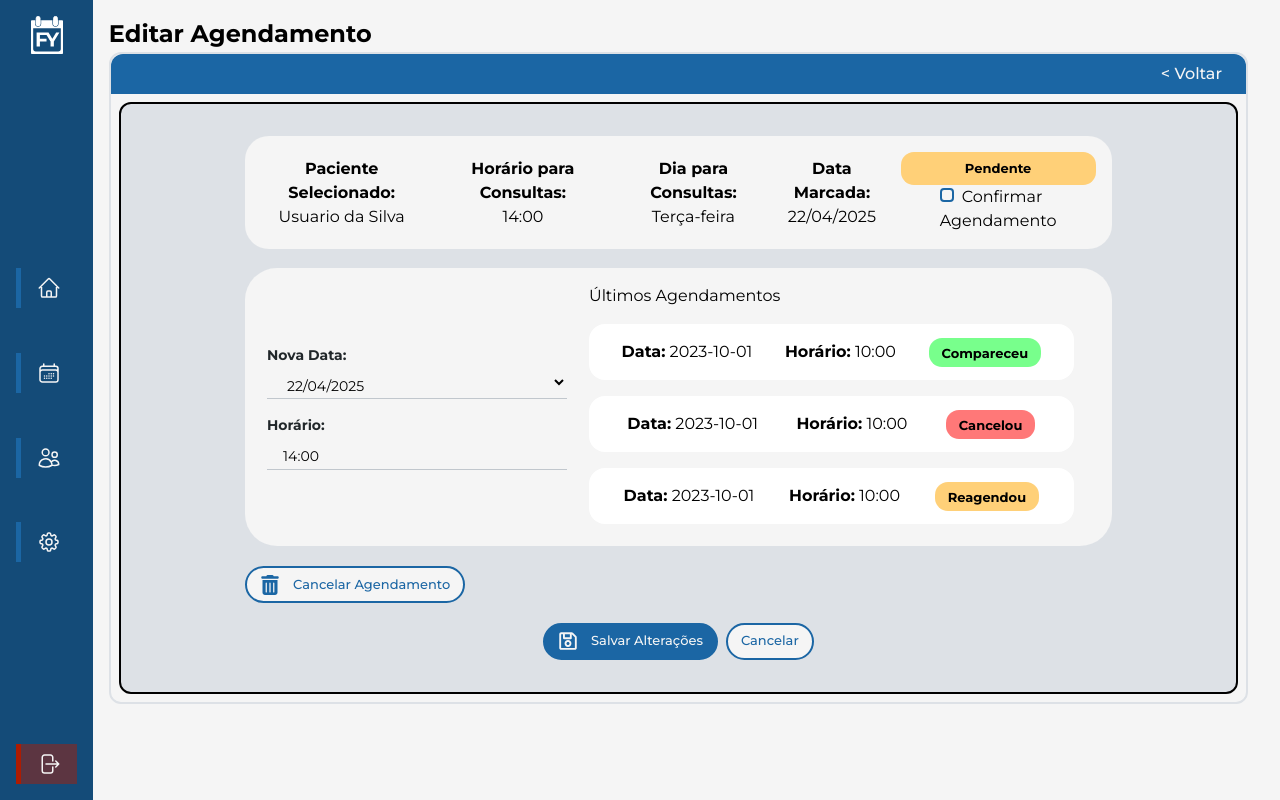
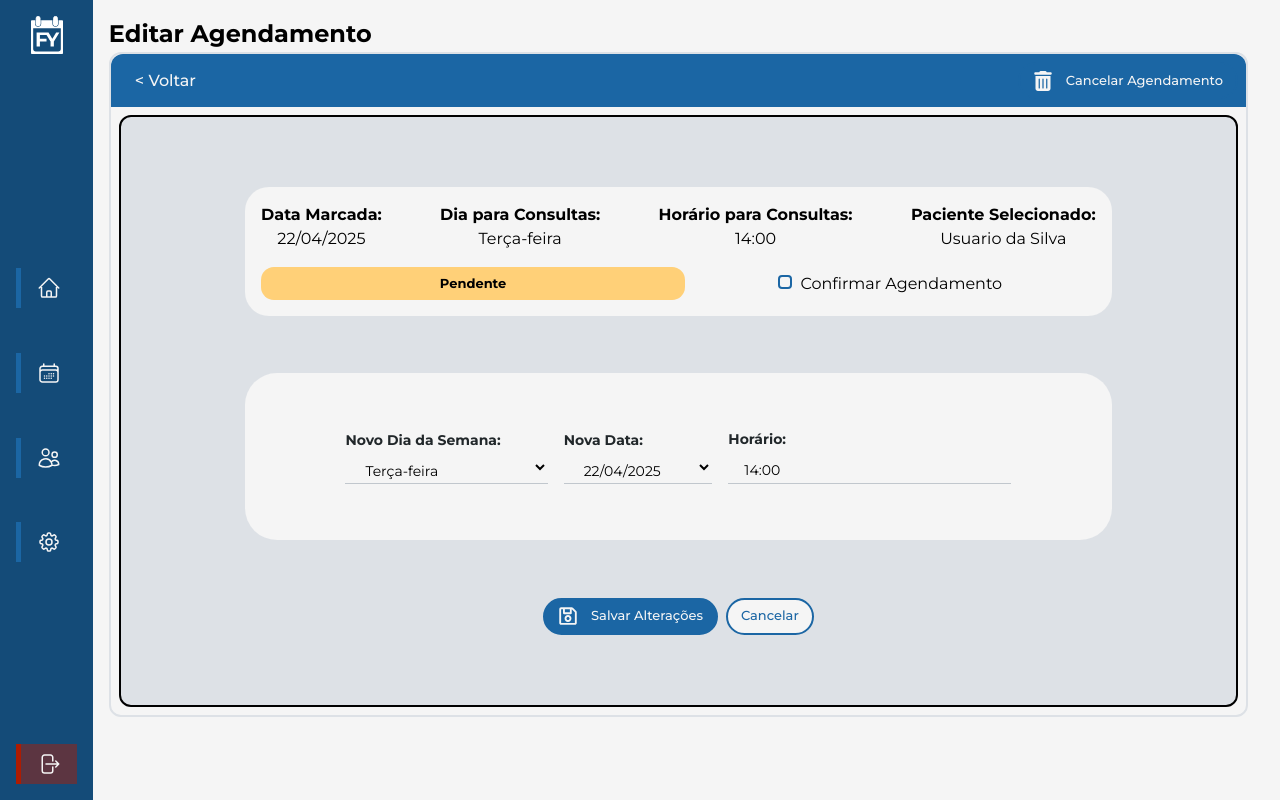
Before and after one commit to KauanPaschoal/web-projeto, a React (Vite) app: page /dashboard/agendamentos/editar in a window 1280 px wide. Built offline with nearby package versions, Linux system fonts and the light colour scheme.

Commit message:
refactor: alteração na lógica de edição de agendamento e alteração na organização dos fetchs

```diff
--- a/src/pages/dashboard/agendamentos/CadastrarAgendamento/CadastrarAgendamento.css
+++ b/src/pages/dashboard/agendamentos/CadastrarAgendamento/CadastrarAgendamento.css
@@ -195,13 +195,10 @@
 }
 
 .select-container .select-field {
-    width: 300px;
     border-bottom: 1px solid #C1C7CD;
     font-size: 14px;
     padding: 10px 0 2px 16px;
-
     caret-color: var(--blue-detail);
-
     outline: none;
 }
 
--- a/src/pages/dashboard/agendamentos/CadastrarAgendamento/CadastrarAgendamento.jsx
+++ b/src/pages/dashboard/agendamentos/CadastrarAgendamento/CadastrarAgendamento.jsx
@@ -8,7 +8,7 @@ import { errorMessage, responseMessage } from '../../../../utils/alert.js'
 import axios from 'axios';
 import MainComponent from '../../components/MainComponent/MainComponent.jsx'
 import Checkbox from '../../components/Checkbox/Checkbox.jsx'
-import { getPacientesPorId, getPacientes } from '../../../../provider/api/get-fetchs.js'
+import { getPacientesPorId, getPacientes } from '../../../../provider/api/pacientes/fetchs-pacientes.js'
 
 const CadastrarAgendamento = ({ paciente }) => {
     const { id } = useParams();
--- a/src/pages/dashboard/agendamentos/EditarAgendamento/EditarAgendamento.css
+++ b/src/pages/dashboard/agendamentos/EditarAgendamento/EditarAgendamento.css
@@ -14,18 +14,62 @@
     background-color: var(--LightGrayFy);
 }
 
+.paciente-info-editar{
+    display: flex;
+    flex-direction: row-reverse;
+    flex-wrap: wrap;
+    justify-content: space-between;
+    align-items: center;
+    gap: 1em;
+    width: 100%;
+    height: 100%;
+    p{
+        display: flex;
+        flex-direction: column;
+        align-items: center;
+    }
+
+    strong{
+        display: flex;
+        flex-direction: row;
+        align-items: center;
+        text-align: center;
+    }
+}
+
 .pendente-container{
     display: flex;
-
-    flex-direction: column;
-    justify-content: center;
+    flex-direction: row;
+    justify-content: space-between;
     align-items: center;
+    width: 100%;
 
     .checkbox-container{
         display: flex;
         flex-direction: row;
         justify-content: center;
         align-items: center;
-        width: 50%;
+        width: 100%;
     }
 }
+
+.container-inputs-editar{
+    display: flex;
+    flex-direction: row;
+    justify-content: center;
+    align-items: center;
+    gap: 1em;
+}
+
+.container-sessao-editar{
+    height: 30%;
+    display: flex;
+    flex-direction: row;
+    align-items: center;
+    justify-content: space-evenly;
+    background-color: var(--WhiteFy);
+    border-radius: 2em;
+    padding: 1em;
+    width: 80%;
+    gap: 1em;
+}
--- a/src/pages/dashboard/agendamentos/EditarAgendamento/EditarAgendamento.jsx
+++ b/src/pages/dashboard/agendamentos/EditarAgendamento/EditarAgendamento.jsx
@@ -11,7 +11,9 @@ const EditarAgendamento = () => {
   const [paciente, setPaciente] = React.useState([]);
   const [agendamentos, setAgendamentos] = React.useState([]);
   const [diasDoMes, setDiasDoMes] = React.useState({});
-  const [agendamento,setAgendamento] = React.useState({});
+  const [agendamento, setAgendamento] = React.useState({});
+  const [diaSemana, setDiaSemana] = React.useState(0);
+
 
   const pacienteResponse = ([
     { id: 1, nome: "Usuario da Silva", horario: "14:00", diaSemana: 2, data: "22/04/2025", status: "Pendente" },
@@ -84,8 +86,23 @@ const EditarAgendamento = () => {
   }
 
 
+  const handleDiaSemanaChange = (e) => {
+    const selectedDiaSemana = parseInt(e.target.value, 10);
+    setDiaSemana(selectedDiaSemana);
 
+    const diasDoMesAtualizados = Array.from({ length: 4 }, (_, i) => {
+      const data = new Date();
+      data.setDate(data.getDate() + i * 7 + ((selectedDiaSemana - data.getDay() + 7) % 7));
+      return data.toLocaleDateString('pt-BR', { day: '2-digit', month: '2-digit', year: 'numeric' });
+    });
 
+    setDiasDoMes({ diaMes: diasDoMesAtualizados });
+    setPaciente({
+      ...paciente,
+      diaSemana: selectedDiaSemana,
+      data: diasDoMesAtualizados[0],
+    });
+  }
 
   return (
     <>
@@ -93,9 +110,22 @@ const EditarAgendamento = () => {
       <MainComponent
         title={'Editar Agendamento'}
         headerContent={
+          <div className='flex gap-2 justify-between w-full'>
             <button className="btn_agendamento" onClick={() => window.location.href = '/dashboard/agendamentos'}>
               {"< Voltar"}
             </button>
+            <button
+              className='btn_primario rounded-full flex gap-2 m-0'
+              type="button"
+              onClick={() => setPaciente({
+                ...paciente,
+                data: paciente.selectedDate
+              })}
+            >
+              <FaTrashCan className='' size={20} />
+              Cancelar Agendamento
+            </button>
+          </div>
         }
       >
 
@@ -105,7 +135,7 @@ const EditarAgendamento = () => {
           onSubmit={handleAtualizarAgendamento}>
           <div className='div-escolher-paciente'>
             {paciente && (
-              <div className="paciente-info">
+              <div className="paciente-info-editar">
                 <p><strong>Paciente Selecionado:</strong> {paciente.nome}</p>
                 <p><strong>Horário para Consultas:</strong> {paciente.horario}</p>
                 <p><strong>Dia para Consultas:</strong> {getNomeDiaSemana(paciente.diaSemana)}</p>
@@ -138,8 +168,26 @@ const EditarAgendamento = () => {
             )}
           </div>
 
-          <div className='container-sessao'>
-            <div className='container-inputs flex gap-2'>
+          <div className='container-sessao-editar'>
+            <div className='container-inputs-editar flex gap-2'>
+              <div className="select-container w-full">
+                <label htmlFor="diaSemana" className="input-label">Novo Dia da Semana:</label>
+                <select
+                  id="diaSemana"
+                  name="diaSemana"
+                  required
+                  className="select-field w-full"
+                  value={paciente?.diaSemana || ''}
+                  onChange={handleDiaSemanaChange}
+                >
+                  <option value="" disabled>Selecione um dia da semana</option>
+                  {paciente && Array.from({ length: 7 }, (_, i) => (
+                    <option key={i} value={i}>
+                      {getNomeDiaSemana(i)}
+                    </option>
+                  ))}
+                </select>
+              </div>
               <div className="select-container w-full">
                 <label htmlFor="data" className="input-label">Nova Data:</label>
                 <select
@@ -171,54 +219,11 @@ const EditarAgendamento = () => {
                 value={paciente ? paciente.horario : ''}
                 readOnly={paciente ? false : true}
                 className={"w-full"}
-                width={"w-full"}
+                width={"w-[50%]"}
               />
             </div>
-            {paciente && (
-              <div className='agendamentos-container'>
-                <h3>Últimos Agendamentos</h3>
-                <div className='agendamentos-list'>
-                  {agendamentos.map((agendamento, index) => {
-                    const getStatusSessaoClass = () => {
-                      switch (agendamento.status) {
-                        case 'Compareceu':
-                          return 'status-sessao-ok';
-                        case 'Pendente':
-                          return 'status-sessao-pendente';
-                        case 'Cancelou':
-                          return 'status-sessao-cancelado';
-                        case 'Reagendou':
-                          return 'status-sessao-reagendado';
-                        default:
-                          return 'status-sessao-default';
-                      }
-                    };
-                    return (
-                      <div key={index} className="agendamento-item">
-                        <p><strong>Data:</strong> {agendamento.data}</p>
-                        <p><strong>Horário:</strong> {agendamento.horario}</p>
-                        <p><span className={`status ${getStatusSessaoClass()}`}>{agendamento.status}</span></p>
           </div>
-                    )
-                  }
-                  )}
-                </div>
-              </div>
-            )}
-          </div>
-          <div className='w-[80%]'>
-            <button
-              className='btn_secundario rounded-full flex gap-2'
-              type="button"
-              onClick={() => setPaciente({
-                ...paciente,
-                data: paciente.selectedDate
-              })}
-            >
-              <FaTrashCan className='' size={20} />
-              Cancelar Agendamento
-            </button>
-          </div>
+
           <div className='flex gap-2'>
             <button type='submit' className='btn_primario rounded-full flex gap-2'>
               <FaRegSave className='' size={20} />
--- /dev/null
+++ b/src/provider/api/agendamentos/fetchs-agendamentos.js
@@ -0,0 +1,58 @@
+import axios from 'axios';
+
+const getAgendamentosPorId = async (id) => {
+    try {
+        const response = await axios.get(`/agendamentos/${id}`, {
+            headers: {
+                'Content-Type': 'application/json',
+            },
+        });
+        return response.data;
+    } catch (error) {
+        console.error('Erro ao encontrar agendamento:', error);
+        throw error;
+    }
+}
+
+const getAgendamentos = async () => {
+    try {
+        const response = await axios.get('/agendamentos', {
+            headers: {
+                'Content-Type': 'application/json',
+            },
+        });
+        return response.data;
+    } catch (error) {
+        console.error('Erro ao encontrar agendamentos:', error);
+        throw error;
+    }
+}
+
+
+export const postAgendamento = async (agendamento) => {
+    try {
+        const response = await axios.post('/agendamentos', agendamento, {
+            headers: {
+                'Content-Type': 'application/json',
+            },
+        });
+        return response.data;
+    } catch (error) {
+        console.error('Erro ao criar agendamento:', error);
+        throw error;
+    }
+}
+
+export const putAgendamento = async (id, agendamento) => {
+    try {
+        const response = await axios.put(`/agendamentos/${id}`, agendamento, {
+            headers: {
+                'Content-Type': 'application/json',
+            },
+        });
+        return response.data;
+    } catch (error) {
+        console.error('Erro ao atualizar agendamento:', error);
+        throw error;
+    }
+}
--- /dev/null
+++ b/src/provider/api/auth/auth.js
@@ -0,0 +1,29 @@
+import axios from 'axios';
+
+export const postLogin = async (login) => {
+    try {
+        const response = await axios.post('/login', login, {
+            headers: {
+                'Content-Type': 'application/json',
+            },
+        });
+        return response.data;
+    } catch (error) {
+        console.error('Erro ao fazer login:', error);
+        throw error;
+    }
+}
+
+export const postLogout = async () => {
+    try {
+        const response = await axios.post('/logout', {}, {
+            headers: {
+                'Content-Type': 'application/json',
+            },
+        });
+        return response.data;
+    } catch (error) {
+        console.error('Erro ao fazer logout:', error);
+        throw error;
+    }
+}
```
Also changed, not shown: src/provider/api/pacientes/fetchs-pacientes.js (renamed from src/provider/api/get-fetchs.js, +56 -32 lines), src/provider/api/psicologos/fetchs-psicologos.js (added, +72 -0 lines). Lines whose indentation alone changed are shown as unchanged.
